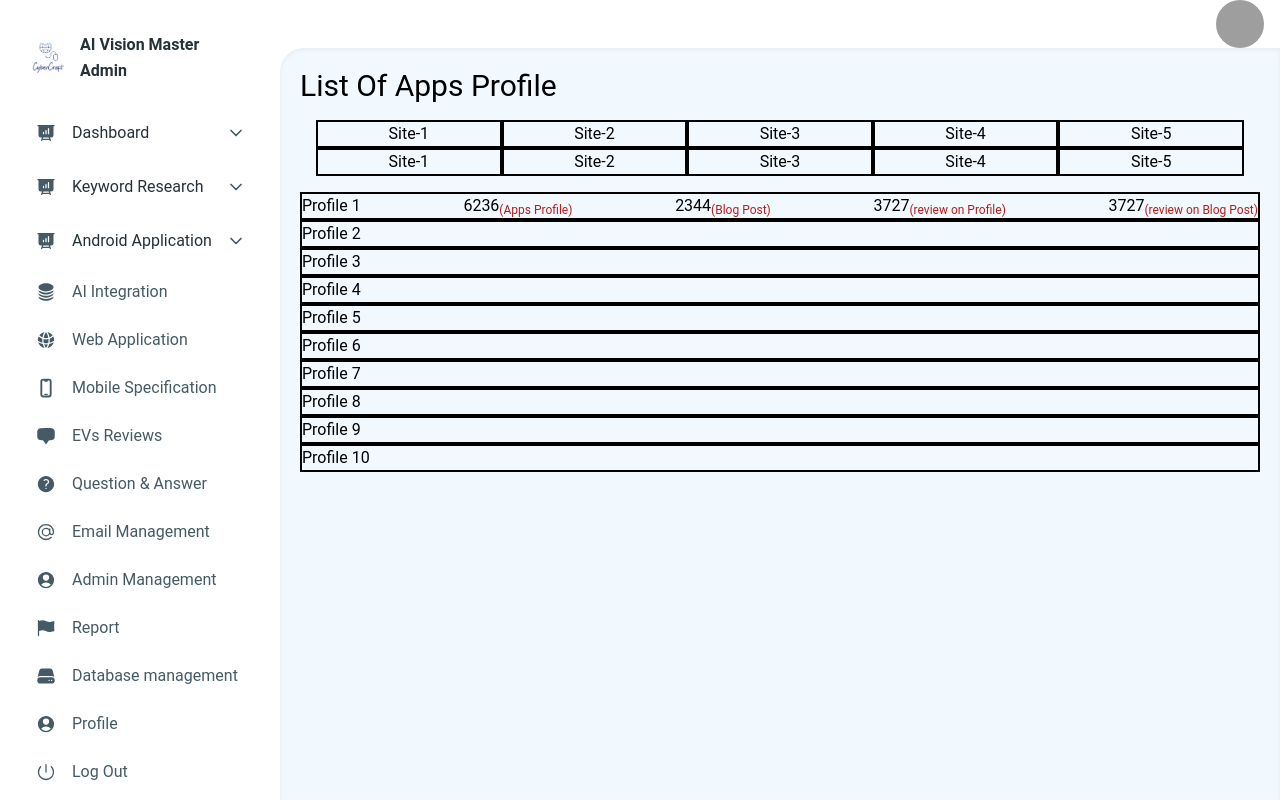
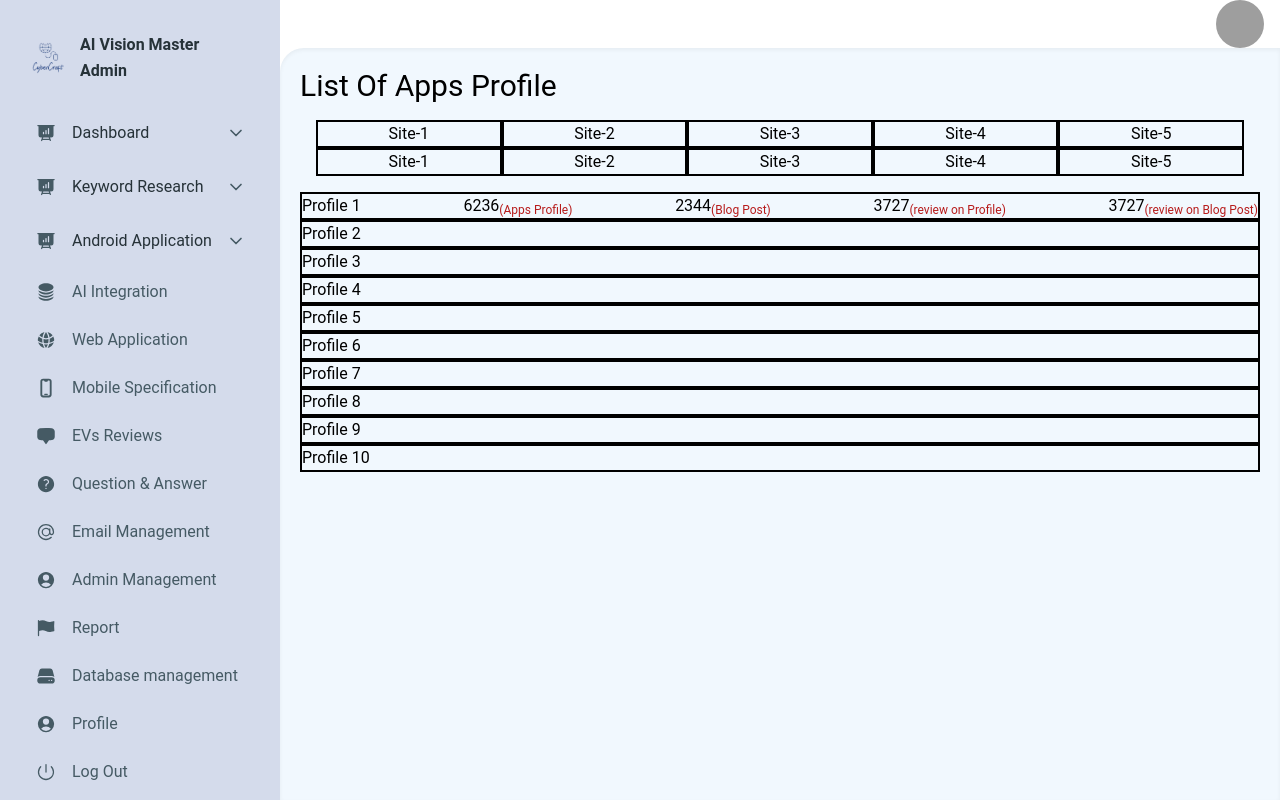
Before and after one commit to mdemranbd/admin-panel-starter-nextjs, a Next.js app: page /super_admin/list-app-profile in a window 1280 px wide. Built offline with nearby package versions, Linux system fonts and the light colour scheme; grey boxes are pictures that could not be loaded.

Commit message:
[DONE] Some design related modification

```diff
--- a/app/(dashboardLayout)/layout.tsx
+++ b/app/(dashboardLayout)/layout.tsx
@@ -3,17 +3,22 @@ import Navbar from "../components/ui/Navbar";
 
 const DashboardLayout = ({ children }: { children: React.ReactNode }) => {
   return (
-    <div className="flex">
-    {/* Left Sidebar */}
+    <div className="flex h-screen overflow-hidden">
+      {/* Left Sidebar start */}
+      <div className="bg-[#d4dbeb] h-screen max-w-[280px] p-4 overflow-hidden">
         <Sidebar />
+      </div>
+      {/* Left Sidebar end */}
 
       <div className="flex flex-col flex-1">
-      {/* Navbar */}
+        {/* Navbar Start */}
         <Navbar />
+        {/* Navbar End*/}
 
-      {/* Content */}
         <div className="p-5 bg-blue-50/50 h-[calc(100vh-64px)] overflow-hidden overflow-y-auto rounded-tl-3xl shadow-inner flex-1">
+          {/* Main Content  Start*/}
           {children}
+          {/* Main Content  End*/}
         </div>
       </div>
     </div>
--- a/app/components/ui/Sidebar.tsx
+++ b/app/components/ui/Sidebar.tsx
@@ -8,7 +8,6 @@ export function Sidebar() {
     [USER_ROLE.ADMIN]: <Admin />,
     [USER_ROLE.SEO_EXECUTIVE]: "",
   };
-
   return (
     <div>
       {roleComponentMap[role]}
--- a/app/constants/sidebarItems.tsx
+++ b/app/constants/sidebarItems.tsx
@@ -37,13 +37,15 @@ export function SuperAdmin() {
   };
 
   return (
-    <div className="h-screen w-full max-w-[280px] p-4 ">
+    <div>
       <div className=" flex items-center justify-between gap-4 p-4">
         <Image src={logo} alt="cyberCraft logo" className="h-8 w-8" />
         <Typography variant="h6" color="blue-gray">
           AI Vision Master Admin
         </Typography>
       </div>
+      <div className=" max-h-[calc(100vh-60px)] overflow-y-scroll no-scrollbar">
+        {" "}
         <List>
           <Accordion
             open={open === 1}
@@ -71,12 +73,6 @@ export function SuperAdmin() {
             </ListItem>
             <AccordionBody className="py-1">
               <List className="p-0">
-            <ListItem>
-                <ListItemPrefix>
-                  <ChevronRightIcon strokeWidth={3} className="h-3 w-5" />
-                </ListItemPrefix>
-                <Link href={`/${role}/ai-integration`}>AI Integration</Link>
-              </ListItem>
                 <ListItem>
                   <ListItemPrefix>
                     <ChevronRightIcon strokeWidth={3} className="h-3 w-5" />
@@ -157,14 +153,14 @@ export function SuperAdmin() {
               <ChevronDownIcon
                 strokeWidth={2.5}
                 className={`mx-auto h-4 w-4 transition-transform ${
-                open === 3 ? "rotate-180" : ""
+                  open === 1 ? "rotate-180" : ""
                 }`}
               />
             }
           >
-          <ListItem className="p-0" selected={open === 3}>
+            <ListItem className="p-0" selected={open === 2}>
               <AccordionHeader
-              onClick={() => handleOpen(3)}
+                onClick={() => handleOpen(2)}
                 className="border-b-0 p-3"
               >
                 <ListItemPrefix>
@@ -189,7 +185,15 @@ export function SuperAdmin() {
                   <ListItemPrefix>
                     <ChevronRightIcon strokeWidth={3} className="h-3 w-5" />
                   </ListItemPrefix>
-                <Link href={`/${role}/list-app-profile`}>List Of Profile</Link>
+                  <Link href={`/${role}/list-app-profile`}>
+                    Create Blog Post Keyword
+                  </Link>
+                </ListItem>
+                <ListItem>
+                  <ListItemPrefix>
+                    <ChevronRightIcon strokeWidth={3} className="h-3 w-5" />
+                  </ListItemPrefix>
+                  <Link href={`/${role}/my-status`}>My Status</Link>
                 </ListItem>
               </List>
             </AccordionBody>
@@ -251,7 +255,9 @@ export function SuperAdmin() {
             <ListItemPrefix>
               <ServerIcon className="h-5 w-5" />
             </ListItemPrefix>
-          <Link href={`/${role}/database-management`}>Database management</Link>
+            <Link href={`/${role}/database-management`}>
+              Database management
+            </Link>
           </ListItem>
           <ListItem>
             <ListItemPrefix>
@@ -268,8 +274,10 @@ export function SuperAdmin() {
           </ListItem>
         </List>
       </div>
+    </div>
   );
 }
+
 export function Admin() {
   const [open, setOpen] = useState(0);
 
--- a/app/globals.css
+++ b/app/globals.css
@@ -1,12 +1,21 @@
 @tailwind base;
 @tailwind components;
 @tailwind utilities;
-
 @import url("https://fonts.googleapis.com/css2?family=Roboto:wght@400;500;700;900&display=swap");
-
 * {
   box-sizing: border-box;
   padding: 0;
   margin: 0;
   font-family: "Roboto", sans-serif;
 }
+@layer utilities {
+  /* Hide scrollbar for Chrome, Safari and Opera */
+  .no-scrollbar::-webkit-scrollbar {
+      display: none;
+  }
+ /* Hide scrollbar for IE, Edge and Firefox */
+  .no-scrollbar {
+      -ms-overflow-style: none;  /* IE and Edge */
+      scrollbar-width: none;  /* Firefox */
+}
+}
```
Lines whose indentation alone changed are shown as unchanged.
